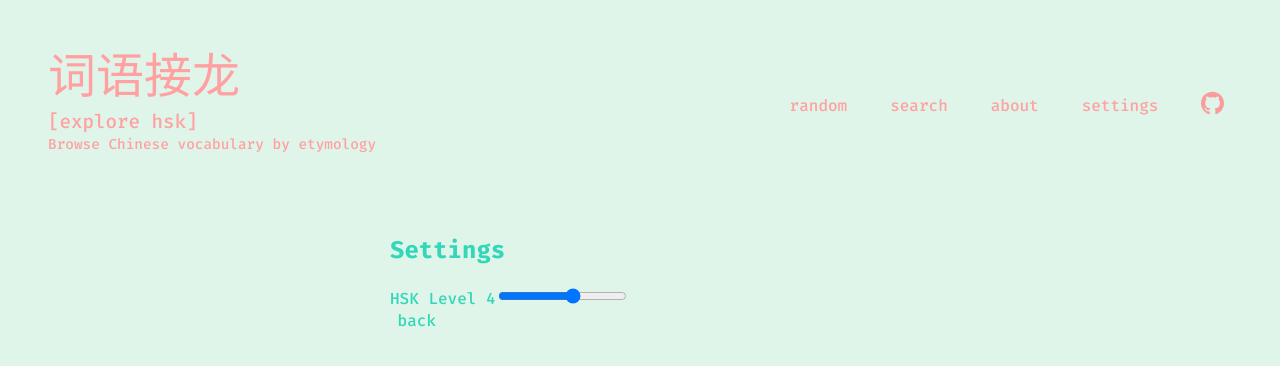
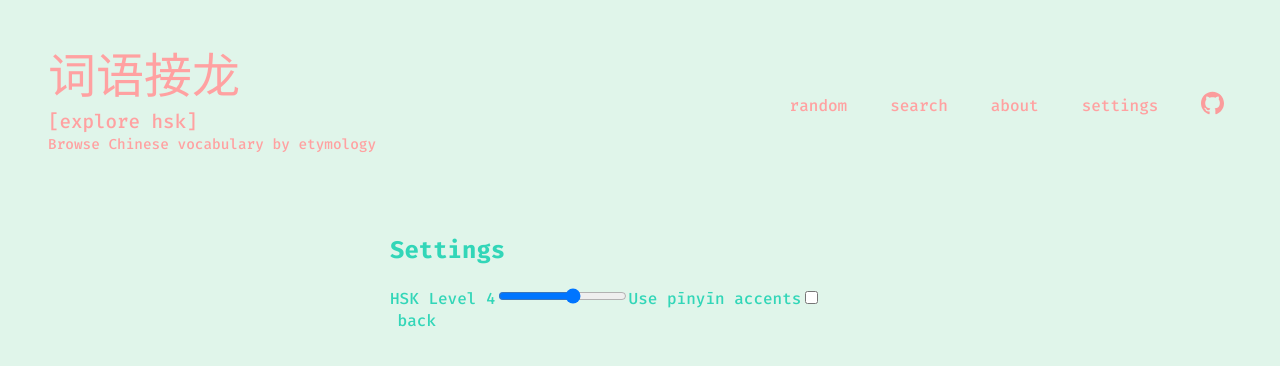
Before and after one commit to syltruong/explorehsk, a React (Create React App) app in the folder frontend-react/: page /settings in a window 1280 px wide. Shown: the top 366 px of the page. Built offline with nearby package versions, Linux system fonts and the light colour scheme.

Commit message:
pinyin accent checkbox

```diff
--- a/frontend-react/src/App.js
+++ b/frontend-react/src/App.js
@@ -27,6 +27,7 @@ function App() {
 
     const [randomWord, setRandomWord] = useState("什么")
     const [hskLevel, setHskLevel] = useState(4)  // TODO: get this to be set with cookie
+    const [usePinyinAccents, setUsePinyinAccents] = useState(false)  // TODO: get this to be set with cookie
 
     return (
         <div id="app-container">
@@ -50,7 +51,12 @@ function App() {
 
                 <Route exact path="/about" component={About} />
                 <Route exact path="/settings">
-                    <Settings hskLevel={hskLevel} setHskLevel={setHskLevel}/>
+                    <Settings
+                        hskLevel={hskLevel}
+                        setHskLevel={setHskLevel}
+                        usePinyinAccents={usePinyinAccents}
+                        setUsePinyinAccents={setUsePinyinAccents}
+                    />
                 </Route>
                 <Route path="/word/:word">
                     <Main hskLevel={hskLevel} />
--- a/frontend-react/src/Settings.js
+++ b/frontend-react/src/Settings.js
@@ -4,10 +4,14 @@ import {useHistory} from 'react-router-dom'
 
 function Settings(props) {
 
-    const {hskLevel, setHskLevel} = props
+    const {hskLevel, setHskLevel, usePinyinAccents, setUsePinyinAccents} = props
 
-    const onChange = event => {
+    const onChangeHskLevel = event => {
         setHskLevel(event.target.value)
+    }
+
+    const onChangeUsePinyinAccents = event => {
+        setUsePinyinAccents(event.target.checked)
     }
 
     let history = useHistory();
@@ -25,9 +29,21 @@ function Settings(props) {
                     max="6"
                     value={hskLevel}
                     name="hsk-level-slider"
-                    onChange={onChange}
+                    onChange={onChangeHskLevel}
+                />
+
+                <label for="use-pinyin-accents-checkbox">
+                    Use pīnyīn accents
+                </label>
+                <input
+                    type="checkbox"
+                    id="use-pinyin-accents-checkbox"
+                    name="use-pinyin-accents-checkbox"
+                    onChange={onChangeUsePinyinAccents}
+                    defaultChecked={usePinyinAccents}
                 />
             </form>
+
             <button onClick={() => {history.goBack()}}> back </button>
         </section>
     )
```
